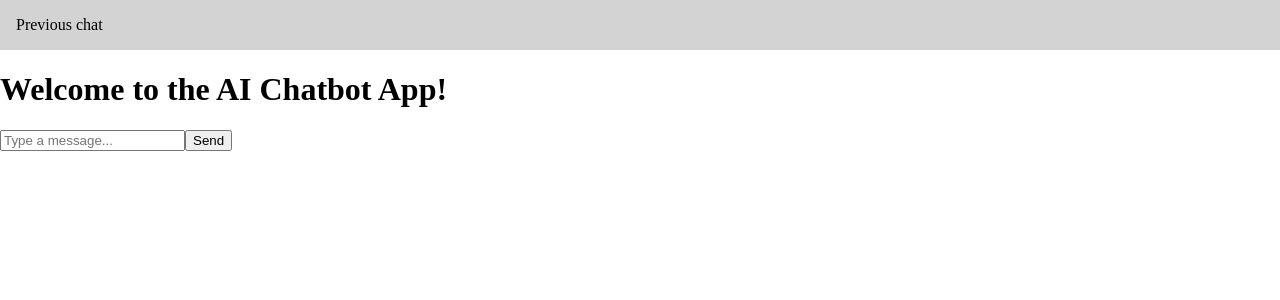
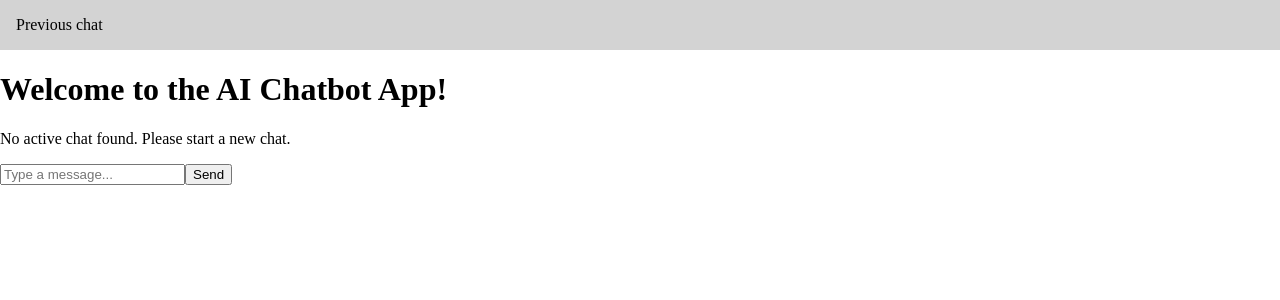
Before and after one commit to rainof/ai-chatbot-app, a React (Create React App) app in the folder client/: page / in a window 1280 px wide. Shown: the top 300 px of the page. Built offline with nearby package versions, Linux system fonts and the light colour scheme.

Commit message:
fix(backend): resolve issue with displaying prompt after submission

```diff
--- a/client/src/App.js
+++ b/client/src/App.js
@@ -8,6 +8,7 @@ import "./App.css";
 function App() {
   const [chats, setChats] = useState([]);
   const [activeChatId, setActiveChatId] = useState(null);
+  const [prompt, setPrompt] = useState("");
 
   const startNewChat = async () => {
     const response = await fetch("http://localhost:8000/start-chat", {
@@ -30,15 +31,45 @@ function App() {
 
       if (!chatId) {
         chatId = await startNewChat();
+        setActiveChatId(chatId);
+        setChats((prevChats) => [
+          ...prevChats,
+          { id: chatId, messages: [userMessage] },
+        ]);
       } else {
-        setChats((prev) =>
-          prev.map((chat) =>
+        setChats((prevChats) =>
+          prevChats.map((chat) =>
             chat.id === chatId
               ? { ...chat, messages: [...chat.messages, userMessage] }
               : chat
           )
         );
       }
+
+      const response = await fetch("http://localhost:8000/chat-test", {
+        method: "POST",
+        headers: {
+          "Content-Type": "application/json",
+        },
+        // body: JSON.stringify({ chatId, message: prompt }),
+        body: JSON.stringify({ chatId, prompt }),
+      });
+
+      if (!response.ok) {
+        throw new Error(`HTTP error! status: ${response.status}`);
+      }
+
+      const data = await response.json();
+      const aiMessage = { sender: "ai", message: data.response };
+
+      setChats((prevChats) =>
+        prevChats.map((chat) =>
+          chat.id === chatId
+            ? { ...chat, messages: [...chat.messages, aiMessage] }
+            : chat
+        )
+      );
+      setPrompt("");
     }
   };
 
@@ -51,7 +82,16 @@ function App() {
             element={<Layout chats={chats} setActiveChatId={setActiveChatId} />}
           >
             <Route path="c/:chatId" element={<Chat />} />
-            <Route index element={<Home handleSend={handleSend} />} />
+            <Route
+              index
+              element={
+                <Home
+                  handleSend={handleSend}
+                  activeChatId={activeChatId}
+                  chats={chats}
+                />
+              }
+            />
           </Route>
         </Routes>
       </div>
--- a/client/src/components/Chat.js
+++ b/client/src/components/Chat.js
@@ -36,9 +36,11 @@ const Chat = () => {
         <div className="error">Error: {error}</div>
       ) : (
         <div className="chat-history">
-          {messages.map((msg) => (
-            <div key={msg.id} className="chat-message">
-              <div>{msg.message}</div>
+          {messages.map((msg, index) => (
+            <div key={index} className="chat-message">
+              <div>
+                {msg.sender}: {msg.message}
+              </div>
             </div>
           ))}
         </div>
--- a/client/src/components/Home.js
+++ b/client/src/components/Home.js
@@ -1,9 +1,19 @@
-import React from "react";
+import React, { useState } from "react";
 
-const Home = ({ handleSend }) => {
-  const [prompt, setPrompt] = React.useState("");
+const Home = ({ handleSend, activeChatId, chats }) => {
+  const [prompt, setPrompt] = useState("");
+
+  // Get current chat from activeChatId
+  const currentChat = chats.find((chat) => chat.id === activeChatId);
+  console.log("Current chat:", currentChat);
 
   const onSend = () => {
+    if (!prompt.trim()) {
+      console.warn("Cannot send an empty message.");
+      return;
+    }
+
+    console.log("Prompt:", prompt);
     handleSend(prompt);
     setPrompt("");
   };
@@ -11,6 +21,22 @@ const Home = ({ handleSend }) => {
   return (
     <>
       <h1>Welcome to the AI Chatbot App!</h1>
+      <div className="chat-history">
+        {currentChat ? (
+          currentChat.messages.length > 0 ? (
+            currentChat.messages.map((msg, index) => (
+              <div key={index} className={`chat-message ${msg.sender}`}>
+                {/* {msg.prompt} */}
+                {msg.message}
+              </div>
+            ))
+          ) : (
+            <p>No message yet. Start the conversation!</p>
+          )
+        ) : (
+          <p>No active chat found. Please start a new chat.</p>
+        )}
+      </div>
       <input
         type="text"
         value={prompt}
```
